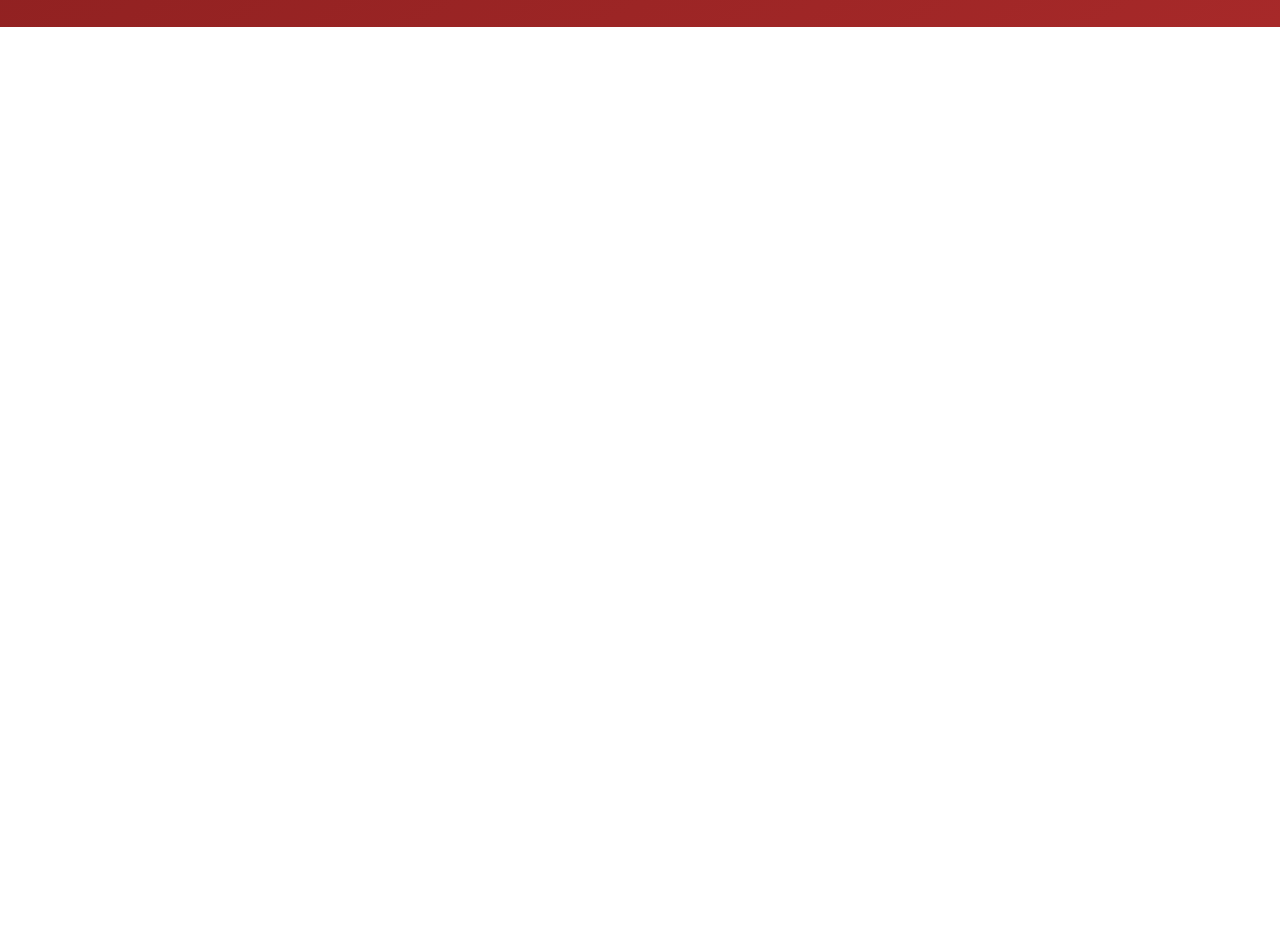
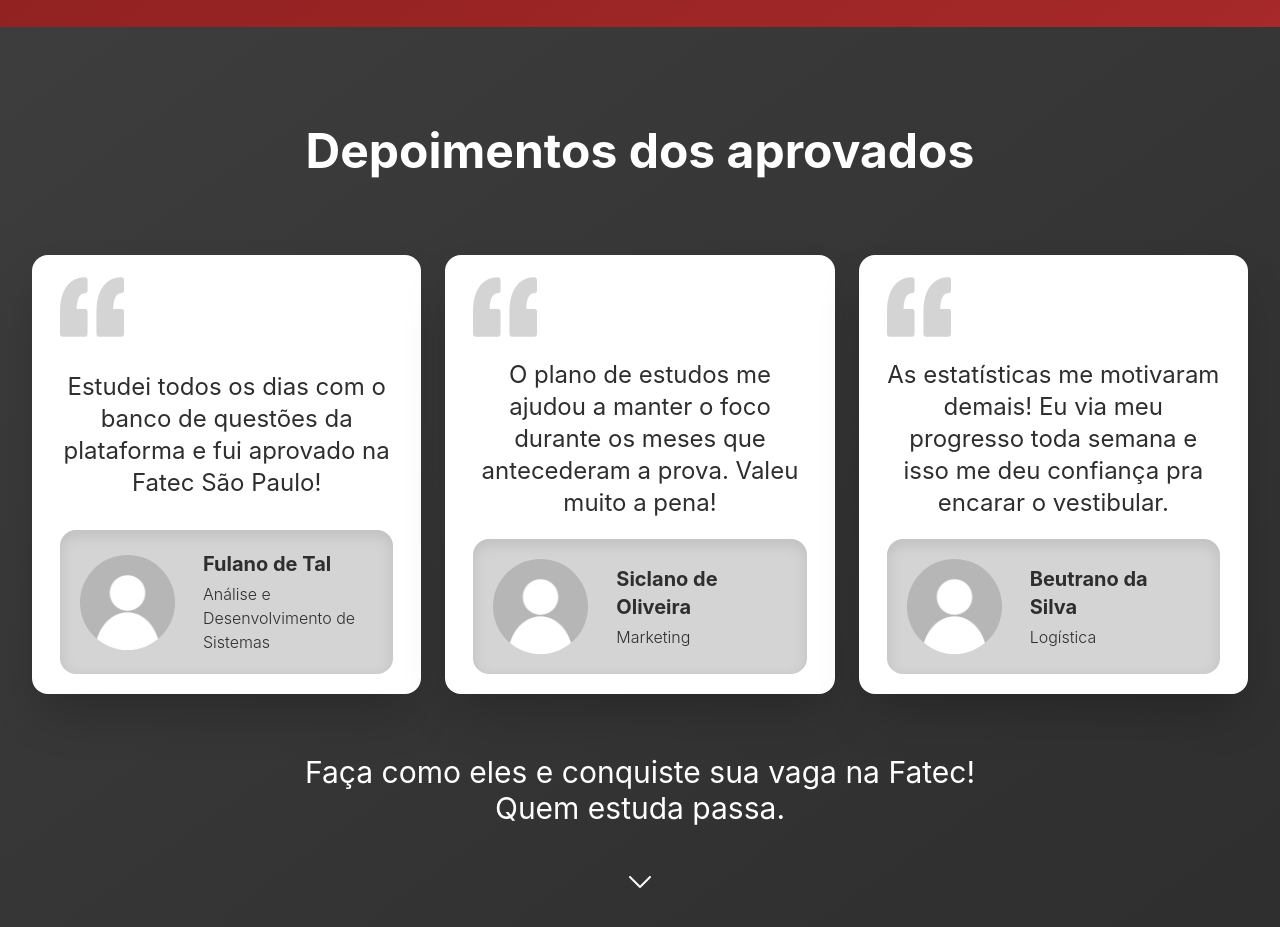
Before and after one commit to OLuizFernando/estudafatec.com, a Next.js app: page / in a window 1280 px wide. Shown: the part 1620-2547 px from the top of the page. Before the commit the page ends 1647 px from the top, so only its background shows below. Built offline with nearby package versions, Linux system fonts and the light colour scheme; a web font is replaced by a local one.

Commit message:
create `FeedbacksSection` and add it to `Home`

```diff
--- /dev/null
+++ b/components/FeedbacksSection/index.js
@@ -0,0 +1,75 @@
+function FeedbacksSection() {
+  const itemsData = [
+    {
+      id: 0,
+      profileSrc: "profiles/desconhecido.png",
+      name: "Fulano de Tal",
+      degree: "Análise e Desenvolvimento de Sistemas",
+      feedback:
+        "Estudei todos os dias com o banco de questões da plataforma e fui aprovado na Fatec São Paulo!",
+    },
+    {
+      id: 1,
+      profileSrc: "profiles/desconhecido.png",
+      name: "Siclano de Oliveira",
+      degree: "Marketing",
+      feedback:
+        "O plano de estudos me ajudou a manter o foco durante os meses que antecederam a prova. Valeu muito a pena!",
+    },
+    {
+      id: 2,
+      profileSrc: "profiles/desconhecido.png",
+      name: "Beutrano da Silva",
+      degree: "Logística",
+      feedback:
+        "As estatísticas me motivaram demais! Eu via meu progresso toda semana e isso me deu confiança pra encarar o vestibular.",
+    },
+  ];
+
+  return (
+    <>
+      <div
+        id="feedbacks"
+        className="flex justify-center bg-gradient-to-br from-[#3d3d3d] to-[#2e2e2e] w-full text-white"
+      >
+        <div className="flex flex-col items-center max-w-screen-xl mx-5 pt-15 pb-10 md:pt-25 md:pb-10">
+          <h2 className="text-4xl lg:text-5xl lg:w-3xl font-bold text-center mb-15 lg:mb-20">
+            Depoimentos dos aprovados
+          </h2>
+          <div className="flex flex-col lg:flex-row text-center mb-5 lg:mb-15">
+            {itemsData.map((item) => (
+              <div
+                key={item.id}
+                className="flex flex-col h-full justify-between lg:px-7 mb-10 lg:mb-auto mx-3 flex-1 rounded-2xl shadow-2xl bg-white text-[#2e2e2e] px-7 py-5"
+              >
+                <img src="icons/aspas.png" width="64" />
+                <p className="text-2xl my-5 h-full flex items-center">
+                  {item.feedback}
+                </p>
+                <div className="flex items-center p-5 rounded-2xl bg-neutral-300 shadow-[inset_0_5px_15px_rgba(0,0,0,0.1)]">
+                  <img
+                    width="95"
+                    className="me-5 lg:me-7 rounded-full"
+                    src={item.profileSrc}
+                  />
+                  <div className="flex flex-col text-start">
+                    <p className="text-xl font-bold mb-1">{item.name}</p>
+                    <p className="font-light">{item.degree}</p>
+                  </div>
+                </div>
+              </div>
+            ))}
+          </div>
+          <p className="text-white text-2xl lg:text-3xl text-center mb-10">
+            Faça como eles e conquiste sua vaga na Fatec!
+            <br />
+            Quem estuda passa.
+          </p>
+          <img src="icons/seta-baixo.png" />
+        </div>
+      </div>
+    </>
+  );
+}
+
+export default FeedbacksSection;
--- a/pages/index.js
+++ b/pages/index.js
@@ -1,6 +1,7 @@
 import Navbar from "@/components/Navbar";
 import HeroSection from "@/components/HeroSection";
 import FeaturesSection from "@/components/FeaturesSection";
+import FeedbacksSection from "@/components/FeedbacksSection";
 
 function Home() {
   return (
@@ -10,6 +11,7 @@ function Home() {
         <HeroSection />
       </div>
       <FeaturesSection />
+      <FeedbacksSection />
     </>
   );
 }
```
